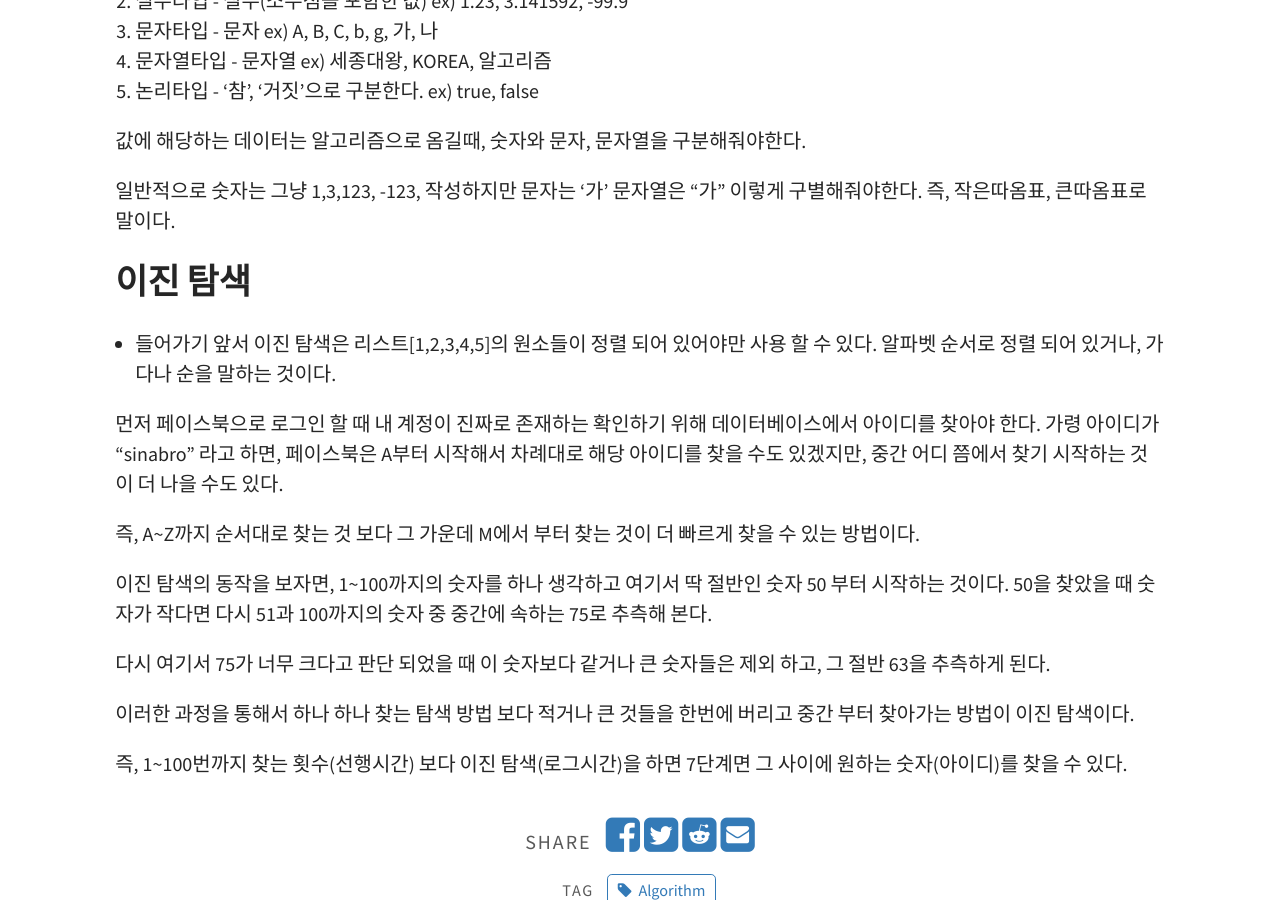
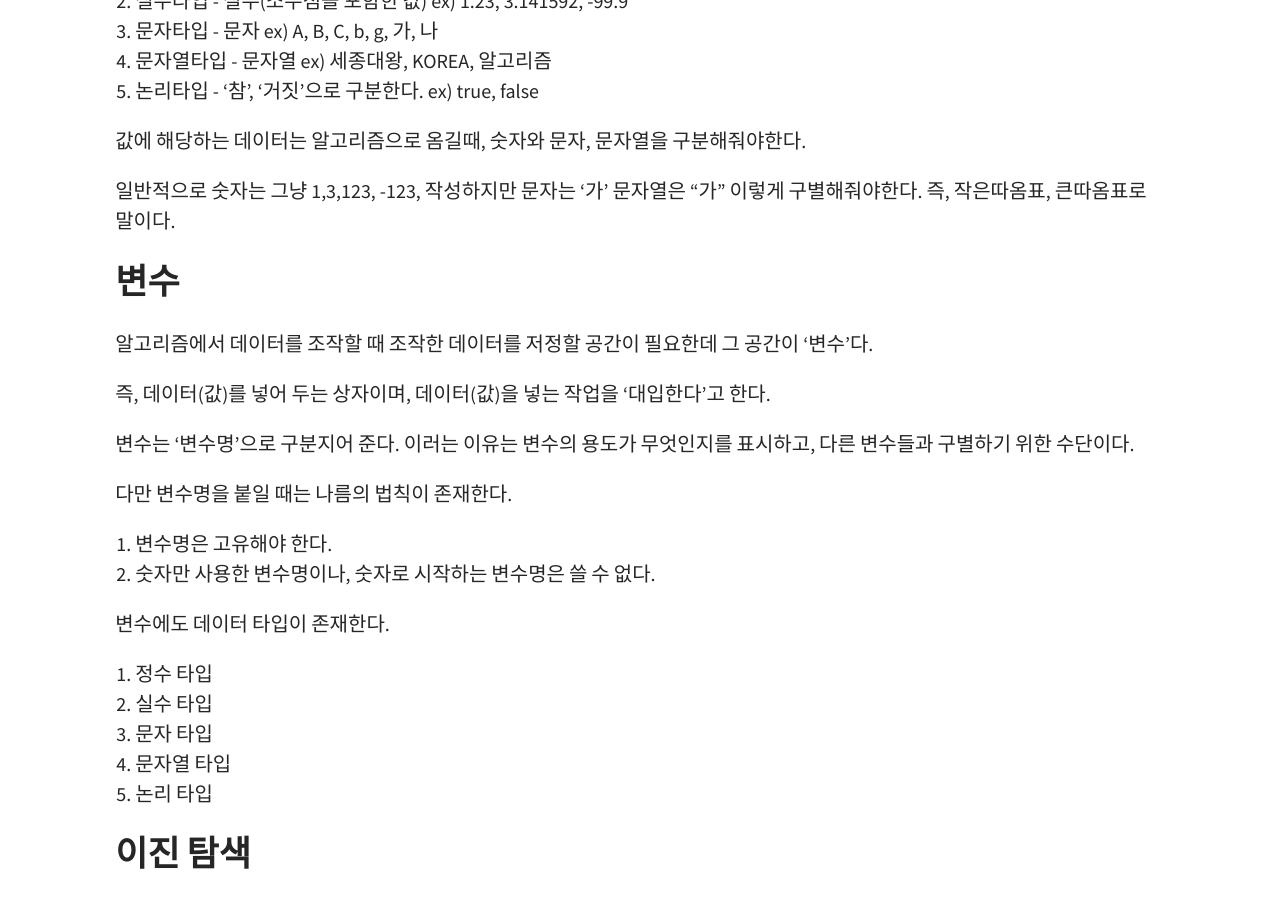
Before and after one commit to starsol89/starsol89.github.io, a Jekyll site: the page built from _posts/2020-02-07-Algorithm.md, in a window 1280 px wide and 900 px high, scrolled down 1578 px. Built offline with Jekyll 4.4.1, drawn with Linux system fonts in a browser that asks for light colours.

Commit message:
변수에 대해서

```diff
--- a/_posts/2020-02-07-Algorithm.md
+++ b/_posts/2020-02-07-Algorithm.md
@@ -62,6 +62,27 @@ ex) 현실 세계의 다양한 과제의 해결에 있어서도 알고리즘의
 
 일반적으로 숫자는 그냥 1,3,123, -123, 작성하지만 문자는 '가' 문자열은 "가" 이렇게 구별해줘야한다. 즉, 작은따옴표, 큰따옴표로 말이다.
 
+## 변수
+
+알고리즘에서 데이터를 조작할 때 조작한 데이터를 저정할 공간이 필요한데 그 공간이 '변수'다.
+
+즉, 데이터(값)를 넣어 두는 상자이며, 데이터(값)을 넣는 작업을 '대입한다'고 한다.
+
+변수는 '변수명'으로 구분지어 준다. 이러는 이유는 변수의 용도가 무엇인지를 표시하고, 다른 변수들과 구별하기 위한 수단이다.
+
+다만 변수명을 붙일 때는 나름의 법칙이 존재한다.
+
+1. 변수명은 고유해야 한다.
+2. 숫자만 사용한 변수명이나, 숫자로 시작하는 변수명은 쓸 수 없다.
+
+변수에도 데이터 타입이 존재한다.
+
+1. 정수 타입
+2. 실수 타입
+3. 문자 타입
+4. 문자열 타입
+5. 논리 타입
+
 ## 이진 탐색
 
 - 들어가기 앞서 이진 탐색은 리스트[1,2,3,4,5]의 원소들이 정렬 되어 있어야만 사용 할 수 있다. 알파벳 순서로 정렬 되어 있거나, 가다나 순을 말하는 것이다.
```
